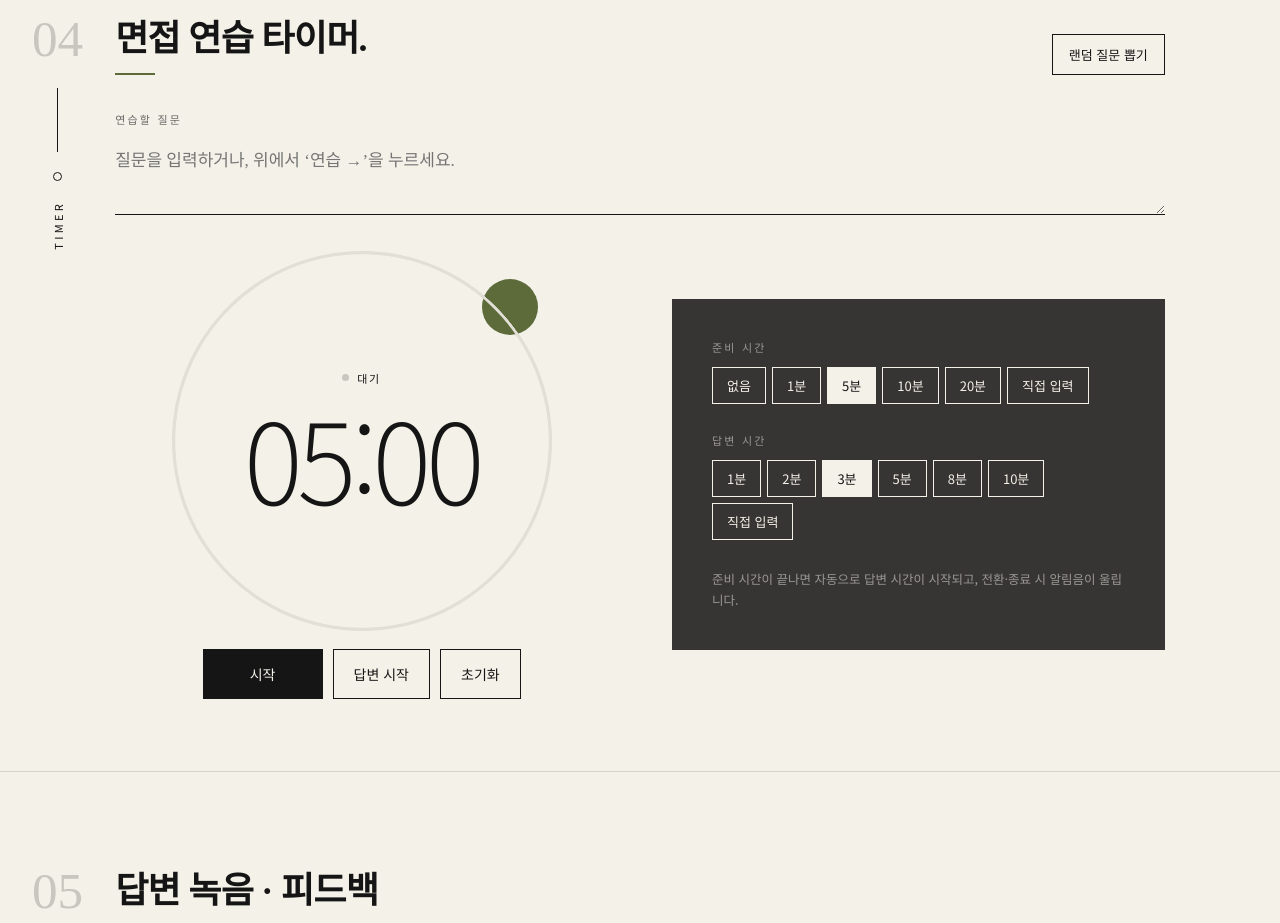
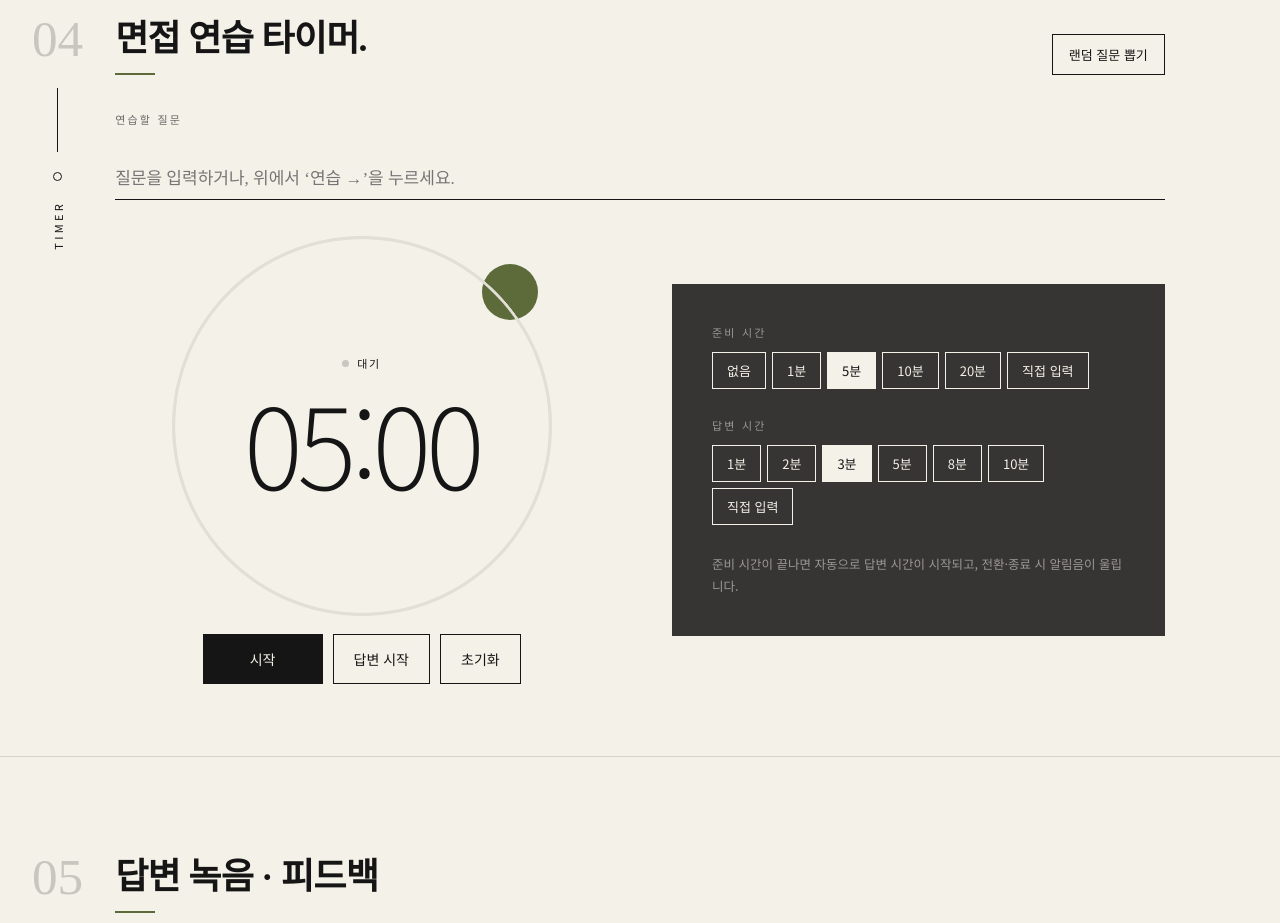
Before and after one commit to 0801dawon-alt/dawon, a React (Vite) app: page / in a window 1280 px wide. Shown: the part 3680-4603 px from the top of the page. Built offline with nearby package versions, Linux system fonts and the light colour scheme; a web font is replaced by a local one.

Commit message:
Seat the practice-question text on its underline and grow the box with the text
Co-Authored-By: Claude Opus 5.5 <noreply@anthropic.com>
Claude-Session: https://claude.ai/code/session_014Z7J9UNLzGHZxQRwttTMC5

```diff
--- a/src/components/Timer.jsx
+++ b/src/components/Timer.jsx
@@ -75,8 +75,13 @@ function PanelChips({ label, options, value, onChange, min = 0 }) {
 const Timer = forwardRef(function Timer({ timer, question, setQuestion, onRandom, onStart, onSkip, onReset, setPrep, setAns }, ref) {
   const { phase, remain, running, prep, ans } = timer;
   // The ring fills exactly one turn over the set prep or answer time, drawn every frame from the clock.
-  const wrapRef = useRef(null), live = useRef(timer);
+  const wrapRef = useRef(null), live = useRef(timer), qRef = useRef(null);
   live.current = timer;
+  // The question box is one line tall and grows with the text, so it always sits on the underline.
+  useEffect(() => {
+    const el = qRef.current; if (!el) return;
+    el.style.height = 'auto'; el.style.height = el.scrollHeight + 'px';
+  }, [question]);
   useEffect(() => {
     let raf = 0;
     const draw = () => {
@@ -108,7 +113,7 @@ const Timer = forwardRef(function Timer({ timer, question, setQuestion, onRandom
         </div>
         <div style={{ display: 'flex', flexDirection: 'column', gap: 8 }}>
           <span className="label" style={{ color: 'var(--muted)' }}>연습할 질문</span>
-          <textarea className="timer-q" rows={2} value={question} onChange={ev => setQuestion(ev.target.value)} placeholder="질문을 입력하거나, 위에서 ‘연습 →’을 누르세요." />
+          <textarea ref={qRef} className="timer-q" rows={1} value={question} onChange={ev => setQuestion(ev.target.value)} placeholder="질문을 입력하거나, 위에서 ‘연습 →’을 누르세요." />
         </div>
         <div style={{ display: 'grid', gridTemplateColumns: 'repeat(auto-fit,minmax(min(100%,340px),1fr))', gap: 'clamp(28px,5vw,64px)', alignItems: 'center' }}>
           <div style={{ display: 'flex', flexDirection: 'column', gap: 18 }}>
--- a/src/styles.css
+++ b/src/styles.css
@@ -160,7 +160,7 @@ button { font: inherit; white-space: nowrap; flex-shrink: 0; cursor: pointer; }
 .pq { display: grid; grid-template-columns: 72px minmax(0, 1fr) auto; gap: 12px; align-items: start; }
 
 /* ── timer ── */
-.timer-q { font-family: var(--serif); font-size: clamp(15px, 1.4vw, 17px); line-height: 1.6; padding: 12px 0; background: transparent; border: none; border-bottom: 1px solid var(--ink); outline: none; resize: vertical; color: var(--ink); }
+.timer-q { font-family: var(--serif); font-size: clamp(15px, 1.4vw, 17px); line-height: 1.6; padding: 30px 0 8px; overflow: hidden; background: transparent; border: none; border-bottom: 1px solid var(--ink); outline: none; resize: none; color: var(--ink); }
 .timer-ring-wrap { position: relative; width: min(380px, 100%); aspect-ratio: 1; align-self: center; }
 .timer-ring { position: relative; z-index: 0; width: 100%; height: 100%; border-radius: 50%; padding: 3px; }
 .timer-face { width: 100%; height: 100%; border-radius: 50%; background: var(--cream); display: flex; flex-direction: column; align-items: center; justify-content: center; gap: 14px; position: relative; }
```
